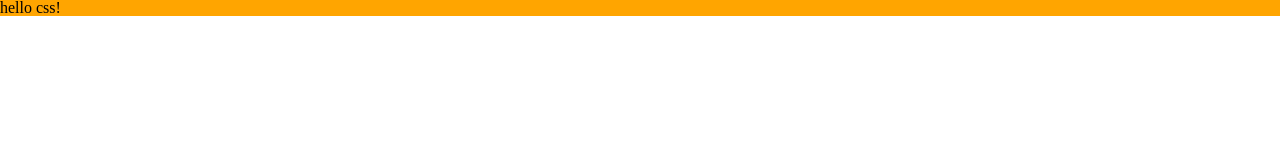
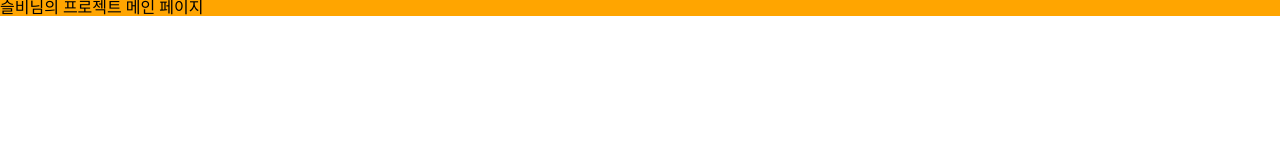
Before and after one commit to seulbinim/team-project, a website built with Vite: page index.html in a window 1280 px wide. Built offline with nearby package versions, Linux system fonts and the light colour scheme.

```diff
--- a/index.html
+++ b/index.html
@@ -1,7 +1,7 @@
 <!doctype html>
 <html lang="ko-KR">
   <head>
-    <title>Vite Pure css</title>
+    <title>0조의 바닐라 프로젝트</title>
     <meta charset="UTF-8" />
     <link rel="icon" type="image/svg+xml" href="/vite.svg" />
     <link rel="stylesheet" href="/src/styles/style.css" />
@@ -10,10 +10,6 @@
     <script type="module" src="/main.js"></script>
   </head>
   <body>
-    <div id="app">
-      hello css!
-    </div>
-
-
+    <div id="app">슬비님의 프로젝트 메인 페이지</div>
   </body>
 </html>
```
